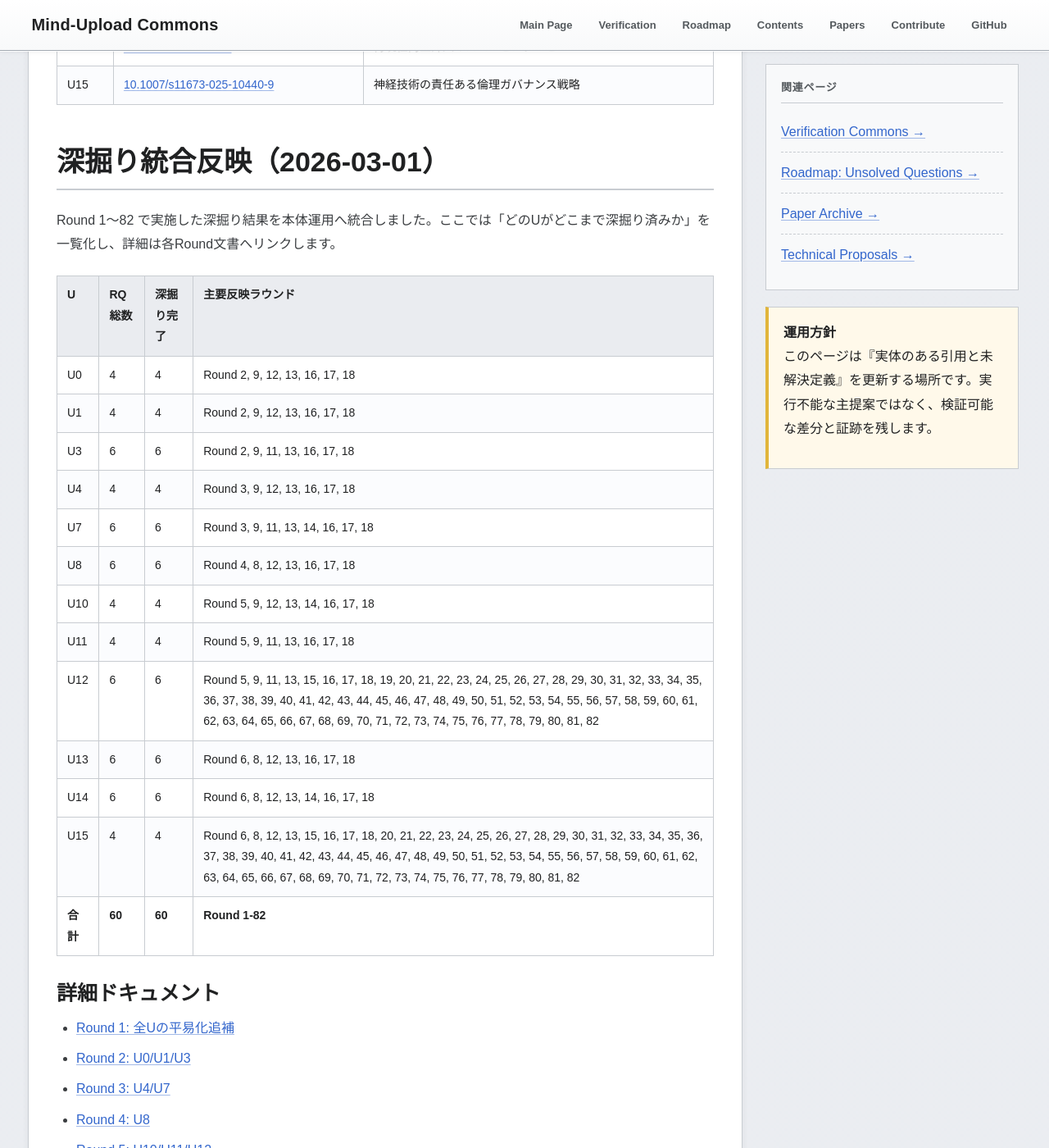
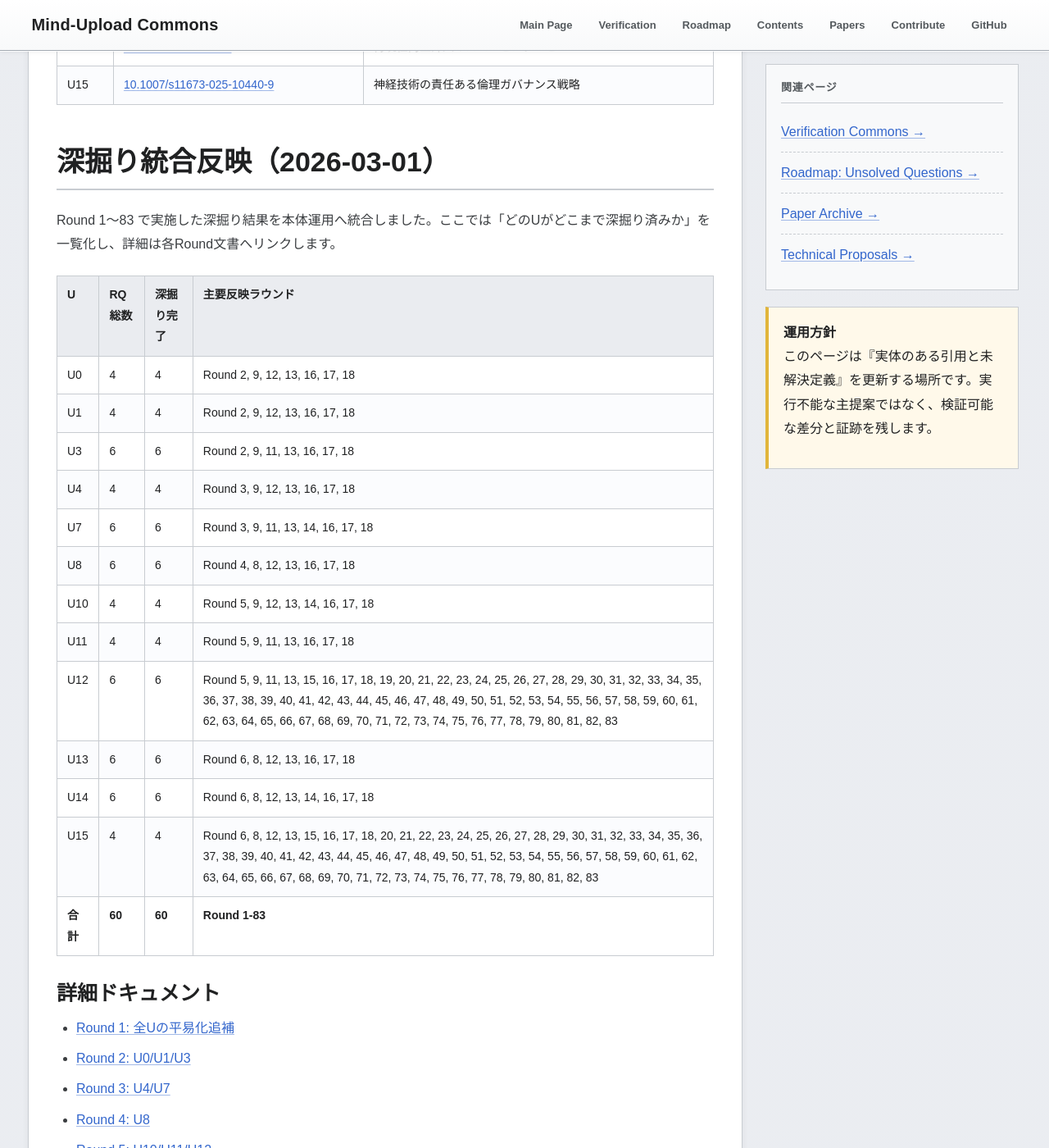
Before and after one commit to yasufumi-nakata/eegflow, a Jekyll site: the page built from research_harvest_50.md, in a window 1280 px wide and 1400 px high, scrolled down 6243 px. Shown: the whole window at 82% size. Built offline with Jekyll 4.4.1, drawn with Linux system fonts in a browser that asks for light colours; some of the changed text lies outside the part shown.

Commit message:
Add Round 83 remonitor execution ledger and reevaluation gate

```diff
--- a/research_harvest_50.md
+++ b/research_harvest_50.md
@@ -156,7 +156,7 @@
 <section class="section" id="deepening-integration-20260301">
 <h2 class="section-title">深掘り統合反映（2026-03-01）</h2>
 <p>
-Round 1〜82 で実施した深掘り結果を本体運用へ統合しました。ここでは「どのUがどこまで深掘り済みか」を一覧化し、詳細は各Round文書へリンクします。
+Round 1〜83 で実施した深掘り結果を本体運用へ統合しました。ここでは「どのUがどこまで深掘り済みか」を一覧化し、詳細は各Round文書へリンクします。
 </p>
 <table class="data-table">
 <thead><tr><th>U</th><th>RQ総数</th><th>深掘り完了</th><th>主要反映ラウンド</th></tr></thead><tbody>
@@ -168,11 +168,11 @@
 <tr><td>U8</td><td>6</td><td>6</td><td>Round 4, 8, 12, 13, 16, 17, 18</td></tr>
 <tr><td>U10</td><td>4</td><td>4</td><td>Round 5, 9, 12, 13, 14, 16, 17, 18</td></tr>
 <tr><td>U11</td><td>4</td><td>4</td><td>Round 5, 9, 11, 13, 16, 17, 18</td></tr>
-<tr><td>U12</td><td>6</td><td>6</td><td>Round 5, 9, 11, 13, 15, 16, 17, 18, 19, 20, 21, 22, 23, 24, 25, 26, 27, 28, 29, 30, 31, 32, 33, 34, 35, 36, 37, 38, 39, 40, 41, 42, 43, 44, 45, 46, 47, 48, 49, 50, 51, 52, 53, 54, 55, 56, 57, 58, 59, 60, 61, 62, 63, 64, 65, 66, 67, 68, 69, 70, 71, 72, 73, 74, 75, 76, 77, 78, 79, 80, 81, 82</td></tr>
+<tr><td>U12</td><td>6</td><td>6</td><td>Round 5, 9, 11, 13, 15, 16, 17, 18, 19, 20, 21, 22, 23, 24, 25, 26, 27, 28, 29, 30, 31, 32, 33, 34, 35, 36, 37, 38, 39, 40, 41, 42, 43, 44, 45, 46, 47, 48, 49, 50, 51, 52, 53, 54, 55, 56, 57, 58, 59, 60, 61, 62, 63, 64, 65, 66, 67, 68, 69, 70, 71, 72, 73, 74, 75, 76, 77, 78, 79, 80, 81, 82, 83</td></tr>
 <tr><td>U13</td><td>6</td><td>6</td><td>Round 6, 8, 12, 13, 16, 17, 18</td></tr>
 <tr><td>U14</td><td>6</td><td>6</td><td>Round 6, 8, 12, 13, 14, 16, 17, 18</td></tr>
-<tr><td>U15</td><td>4</td><td>4</td><td>Round 6, 8, 12, 13, 15, 16, 17, 18, 20, 21, 22, 23, 24, 25, 26, 27, 28, 29, 30, 31, 32, 33, 34, 35, 36, 37, 38, 39, 40, 41, 42, 43, 44, 45, 46, 47, 48, 49, 50, 51, 52, 53, 54, 55, 56, 57, 58, 59, 60, 61, 62, 63, 64, 65, 66, 67, 68, 69, 70, 71, 72, 73, 74, 75, 76, 77, 78, 79, 80, 81, 82</td></tr>
-<tr><td><strong>合計</strong></td><td><strong>60</strong></td><td><strong>60</strong></td><td><strong>Round 1-82</strong></td></tr>
+<tr><td>U15</td><td>4</td><td>4</td><td>Round 6, 8, 12, 13, 15, 16, 17, 18, 20, 21, 22, 23, 24, 25, 26, 27, 28, 29, 30, 31, 32, 33, 34, 35, 36, 37, 38, 39, 40, 41, 42, 43, 44, 45, 46, 47, 48, 49, 50, 51, 52, 53, 54, 55, 56, 57, 58, 59, 60, 61, 62, 63, 64, 65, 66, 67, 68, 69, 70, 71, 72, 73, 74, 75, 76, 77, 78, 79, 80, 81, 82, 83</td></tr>
+<tr><td><strong>合計</strong></td><td><strong>60</strong></td><td><strong>60</strong></td><td><strong>Round 1-83</strong></td></tr>
 </tbody></table>
 
 <h3>詳細ドキュメント</h3>
@@ -259,6 +259,7 @@
 <li><a href="research_deepening_round80_2026-03-01.html">Round 80: 再接続フィードバック台帳と監視再同期再点検ゲート固定</a></li>
 <li><a href="research_deepening_round81_2026-03-01.html">Round 81: 再点検結果台帳と監視再同期維持ゲート固定</a></li>
 <li><a href="research_deepening_round82_2026-03-01.html">Round 82: 再同期維持確認台帳と再接続再監視ゲート固定</a></li>
+<li><a href="research_deepening_round83_2026-03-01.html">Round 83: 再監視実行台帳と再接続再評価ゲート固定</a></li>
 </ul>
 
 <h3>整合性監査（証跡）</h3>
@@ -750,6 +751,12 @@
 Round 82 の再同期維持確認台帳と再接続再監視ゲート固定は
 <a href="automation/rq_regulation_reentry_resync_stability_confirmation_ledger_round82_2026-03-01.csv" target="_blank">rq_regulation_reentry_resync_stability_confirmation_ledger_round82_2026-03-01.csv</a>（問い別再同期維持確認台帳）と
 <a href="automation/rq_regulation_reentry_reconnect_remonitor_gate_round82_2026-03-01.csv" target="_blank">rq_regulation_reentry_reconnect_remonitor_gate_round82_2026-03-01.csv</a>（問い別再接続再監視ゲート）
+に記録しています。
+</p>
+<p class="small">
+Round 83 の再監視実行台帳と再接続再評価ゲート固定は
+<a href="automation/rq_regulation_reentry_remonitor_execution_ledger_round83_2026-03-01.csv" target="_blank">rq_regulation_reentry_remonitor_execution_ledger_round83_2026-03-01.csv</a>（問い別再監視実行台帳）と
+<a href="automation/rq_regulation_reentry_reconnect_reevaluation_gate_round83_2026-03-01.csv" target="_blank">rq_regulation_reentry_reconnect_reevaluation_gate_round83_2026-03-01.csv</a>（問い別再接続再評価ゲート）
 に記録しています。
 </p>
 </section>
```
Also changed, not shown: automation/rq_regulation_reentry_reconnect_reevaluation_gate_round83_2026-03-01.csv (added, +11 -0 lines), automation/rq_regulation_reentry_remonitor_execution_ledger_round83_2026-03-01.csv (added, +11 -0 lines), research_deepening_continue_guide_2026-03-01.md (+6 -2 lines), research_deepening_round83_2026-03-01.md (added, +64 -0 lines).
